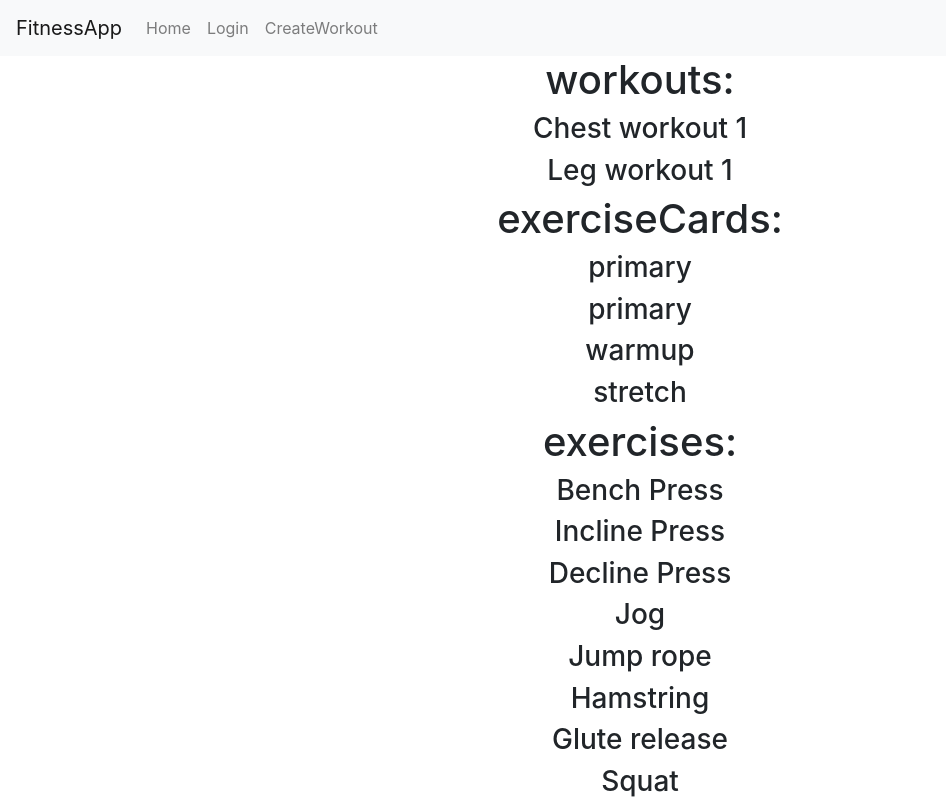
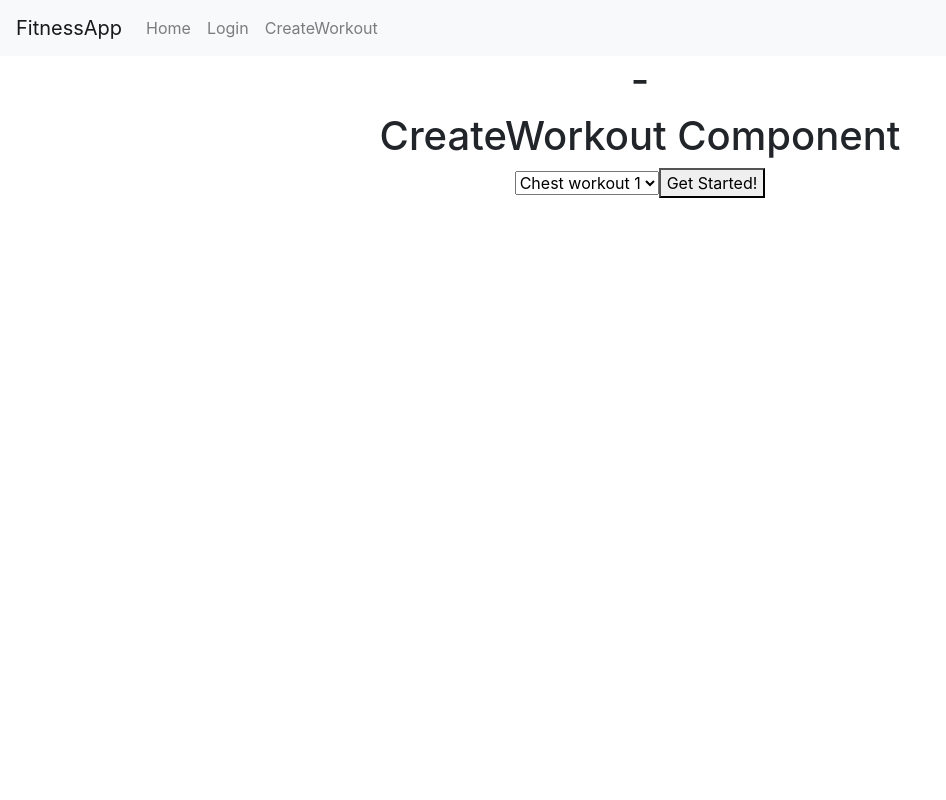
Before and after one commit to dsi28/fitness-app, a React (Create React App) app: page /createworkout in a window 1280 px wide. Shown: the top 800 px of the page, without its empty margins (0-946 px from the left). Built offline with nearby package versions, Linux system fonts and the light colour scheme; data requests are answered from the project's data file.

Commit message:
add selected workout from the createworkoutcomponent to the state

```diff
--- a/src/components/CreateWorkoutComponent.js
+++ b/src/components/CreateWorkoutComponent.js
@@ -2,37 +2,25 @@ import React, { Component } from "react";
 import { connect } from "react-redux";
 
 class CreateWorkout extends Component {
+  handleCreateWorkoutSubmit = (e) => {
+    e.preventDefault();
+    console.log(e.target.workoutList.value);
+  };
   render() {
-    const exerciseCards = this.props.exerciseCards.exerciseCards.map(
-      (exerciseCard) => (
-        <div key={exerciseCard.id}>
-          <h3>{exerciseCard.type}</h3>
-        </div>
-      )
-    );
     const workouts = this.props.workouts.workouts.map((workout) => (
-      <div key={workout.id}>
-        <h3>{workout.name}</h3>
-      </div>
-    ));
-    const exercises = this.props.exercises.exercises.map((exercise) => (
-      <div key={exercise.id}>
-        <h3>{exercise.name}</h3>
-      </div>
+      <option key={workout.id} value={workout}>
+        {workout.name}
+      </option>
     ));
     return (
       <>
-        <h1>workouts:</h1>
-        {workouts}
-        <h1>exerciseCards:</h1>
-        {exerciseCards}
-        <h1>exercises:</h1>
-        {exercises}
+        <h1>-{this.props.user.username}</h1>
         <h1>CreateWorkout Component</h1>
-        <form>
-          <button>
-            <select name="workoutList" id="workoutList"></select>
-          </button>
+        <form onSubmit={(e) => this.handleCreateWorkoutSubmit(e)}>
+          <select name="workoutList" id="workoutList">
+            {workouts}
+          </select>
+          <button>Get Started!</button>
         </form>
       </>
     );
@@ -42,6 +30,7 @@ const mapStateToProps = (state) => ({
   exercises: state.exercises,
   exerciseCards: state.exerciseCards,
   workouts: state.workouts,
+  user: state.user,
 });
 
 export default connect(mapStateToProps, null)(CreateWorkout);
--- a/src/components/LoginComponent.js
+++ b/src/components/LoginComponent.js
@@ -1,33 +1,35 @@
-import React,{Component} from 'react';
-import { connect } from 'react-redux';
+import React, { Component } from "react";
+import { connect } from "react-redux";
 
-import { addUser } from '../redux/actions/userActions';
+import { addUser } from "../redux/actions/userActions";
 
-class Login extends Component{
-
+class Login extends Component {
   handleUsernameSubmit = (e) => {
     e.preventDefault();
     this.props.addUser(e.target.username.value);
-    }
-    render(){
-        return(
+  };
+  render() {
+    return (
       <>
-                <h1>username : {this.props.username}</h1>
+        <h1>
+          username : {this.props.username} {this.props.workout}
+        </h1>
         <form onSubmit={(e) => this.handleUsernameSubmit(e)}>
-                    <label htmlFor='username'></label>
-                    <input name='username' type='text'/>
+          <label htmlFor="username"></label>
+          <input name="username" type="text" />
           <button>Start</button>
         </form>
       </>
-        )
+    );
   }
 }
 
 const mapStateToProps = (state) => ({
-    username: state.user.username
+  username: state.user.username,
+  workout: state.workout,
 });
 
 const mapDispatchToProps = {
-    addUser
-}
+  addUser,
+};
 export default connect(mapStateToProps, mapDispatchToProps)(Login);
--- a/src/redux/ActionTypes.js
+++ b/src/redux/ActionTypes.js
@@ -1,11 +1,12 @@
 //third
-export const ADD_EXTERCISES = 'ADD_EXTERCISES';
-export const ADD_EXTERCISE = 'ADD_EXTERCISE';
+export const ADD_EXTERCISES = "ADD_EXTERCISES";
+export const ADD_EXTERCISE = "ADD_EXTERCISE";
 
-export const ADD_EXTERCISECARDS = 'ADD_EXTERCISECARDS';
-export const ADD_EXTERCISECARD = 'ADD_EXTERCISECARD';
+export const ADD_EXTERCISECARDS = "ADD_EXTERCISECARDS";
+export const ADD_EXTERCISECARD = "ADD_EXTERCISECARD";
 
-export const ADD_WORKOUTS = 'ADD_WORKOUTS';
-export const ADD_WORKOUT = 'ADD_WORKOUT';
+export const ADD_WORKOUTS = "ADD_WORKOUTS";
+export const ADD_WORKOUT = "ADD_WORKOUT";
 
-export const ADD_USER = 'ADD_USER';
+export const ADD_USER = "ADD_USER";
+export const ADD_USER_WORKOUT = "ADD_USER_WORKOUT";
--- a/src/redux/actions/userActions.js
+++ b/src/redux/actions/userActions.js
@@ -1,6 +1,11 @@
-import * as ActionTypes from '../ActionTypes';
+import * as ActionTypes from "../ActionTypes";
 
 export const addUser = (username) => ({
-    type: ActionTypes.ADD_USER,
-    payload: username
+  type: ActionTypes.ADD_USER,
+  payload: username,
 });
+
+export const addUserWorkout = (workout) => ({
+  type: ActionTypes.ADD_USER_WORKOUT,
+  payload: workout,
+});
--- a/src/redux/reducers/UserReducer.js
+++ b/src/redux/reducers/UserReducer.js
@@ -1,14 +1,17 @@
-import { ADD_USER } from '../ActionTypes';
+import { ADD_USER, ADD_USER_WORKOUT } from "../ActionTypes";
 
 const initialState = {
-    username:''
+  username: "",
+  workout: "",
 };
 
 export default (state = initialState, action) => {
-    switch (action.type) {
-        case ADD_USER:
-            return{...state, username: action.payload}
-        default:
-            return state;
-    }
-}
+  switch (action.type) {
+    case ADD_USER:
+      return { ...state, username: action.payload };
+    case ADD_USER_WORKOUT:
+      return { ...state, workout: action.payload };
+    default:
+      return state;
+  }
+};
```
Lines whose indentation alone changed are shown as unchanged.
